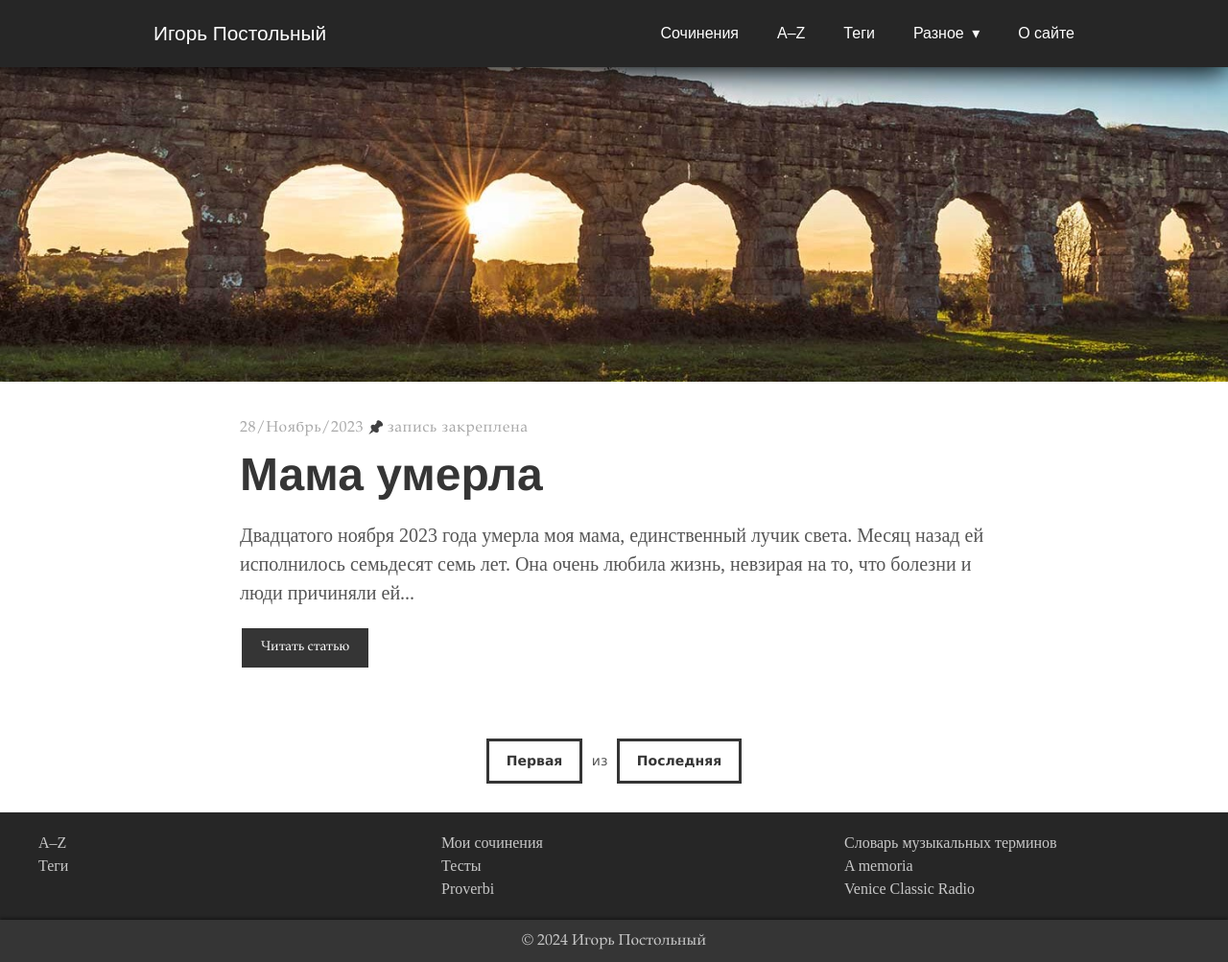
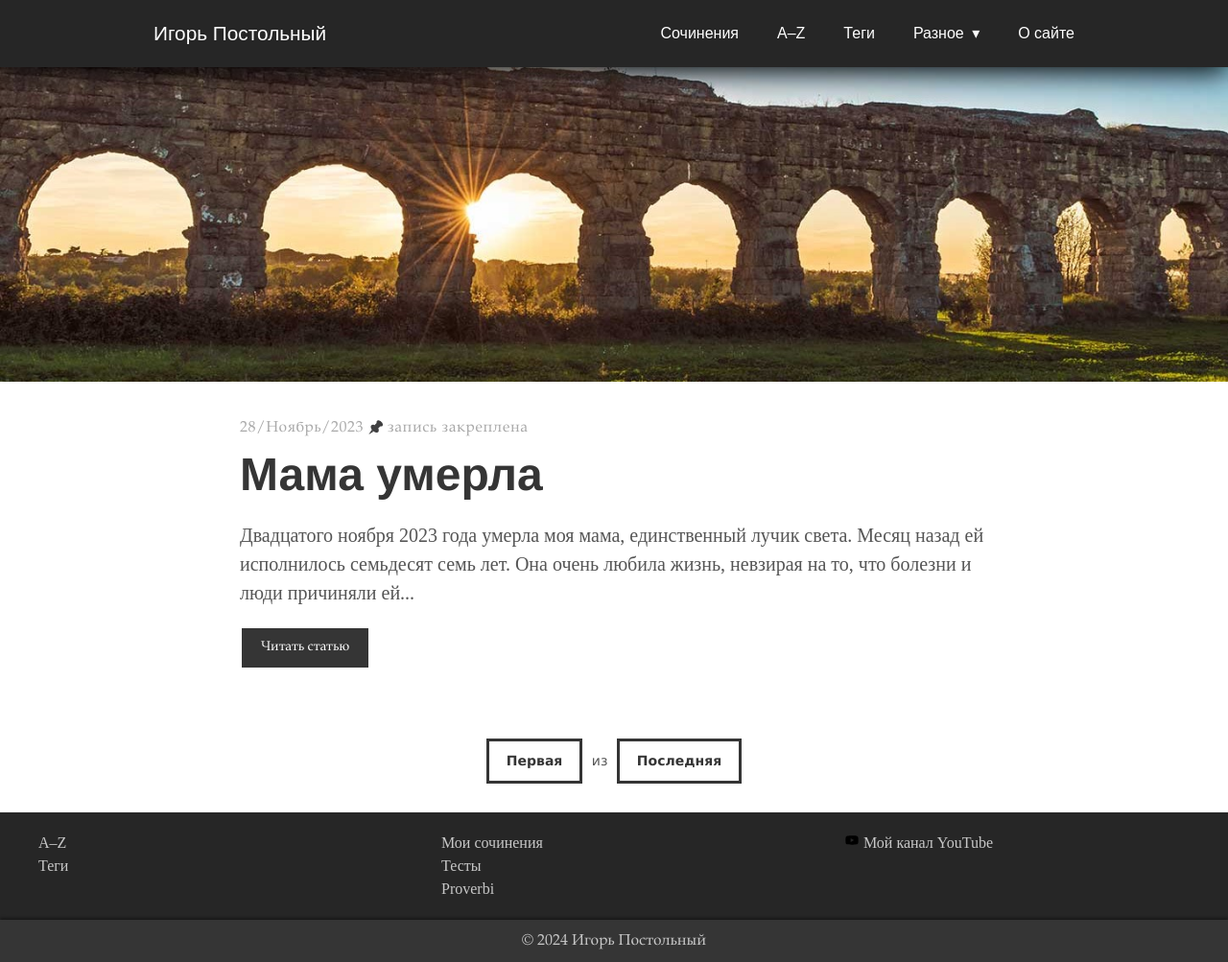
Before and after one commit to postolny/postolny.github.io, a Jekyll site: the page built from README.md, in a window 1280 px wide. Shown: the whole page at 96% size. Built offline with Jekyll 4.4.1, drawn with Linux system fonts in a browser that asks for light colours; our own code applies the rules of GitHub Pages for plain Markdown files.

Commit message:
Add files via upload

```diff
--- a/_data/footer.yml
+++ b/_data/footer.yml
@@ -16,9 +16,11 @@ footerList2:
       url: /proverbi/
 footerList3:
   - subfolderitems:
-    - page: Словарь музыкальных терминов
-      url: /termini-musicali/
-    - page: A memoria
-      url: /a-memoria/
-    - page: Venice Classic Radio
-      url: /venice-classic-radio-2/
+    - page: Мой канал YouTube
+      url: "//www.youtube.com/channel/UCcxOoUi6xzuUBvF1cF_K0zA"
+      target: "_blank"
+      rel: "noopener noreferrer"
+      icon: |
+        <svg xmlns="http://www.w3.org/2000/svg" width="1em" height="1em" viewBox="0 0 24 24">
+          <path d="m10 15l5.19-3L10 9zm11.56-7.83c.13.47.22 1.1.28 1.9c.07.8.1 1.49.1 2.09L22 12c0 2.19-.16 3.8-.44 4.83c-.25.9-.83 1.48-1.73 1.73c-.47.13-1.33.22-2.65.28c-1.3.07-2.49.1-3.59.1L12 19c-4.19 0-6.8-.16-7.83-.44c-.9-.25-1.48-.83-1.73-1.73c-.13-.47-.22-1.1-.28-1.9c-.07-.8-.1-1.49-.1-2.09L2 12c0-2.19.16-3.8.44-4.83c.25-.9.83-1.48 1.73-1.73c.47-.13 1.33-.22 2.65-.28c1.3-.07 2.49-.1 3.59-.1L12 5c4.19 0 6.8.16 7.83.44c.9.25 1.48.83 1.73 1.73"/>
+        </svg>
```
Also changed, not shown: _data/navigation.yml (+8 -3 lines).
